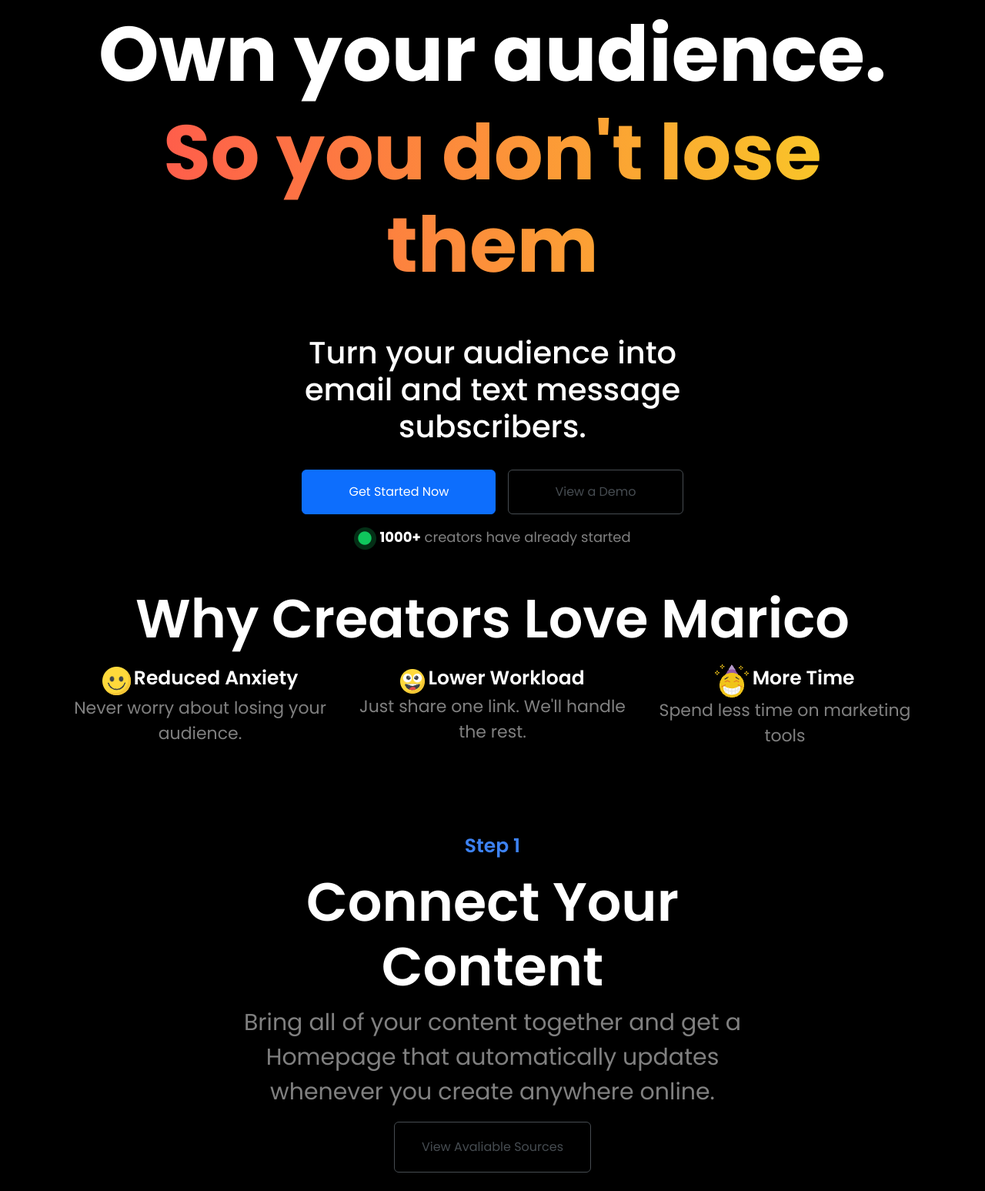
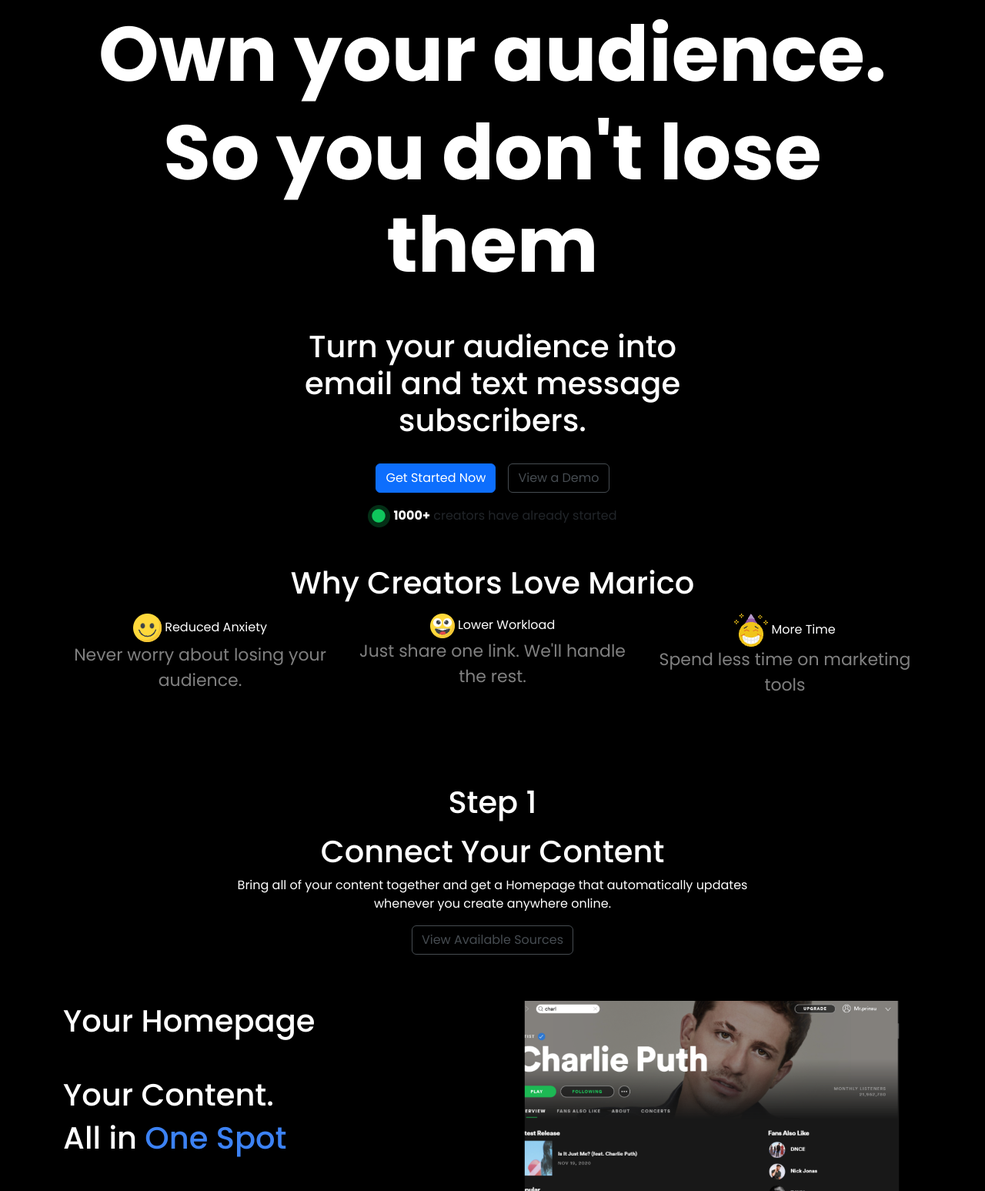
Before and after one commit to Muhammadzakhid/Marico, a plain HTML site: page index.html in a window 1280 px wide. Shown: the part 120-1667 px from the top of the page at 77% size. Drawn offline with Linux system fonts and the light colour scheme; files whose address does not match are found by name.

Commit message:
add comments

```diff
--- a/assets/main/css/style.css
+++ b/assets/main/css/style.css
@@ -41,19 +41,16 @@
     font-family: 'Poppins', sans-serif, serif;
 }
 
+/* Reset default styles */
 * {
     margin: 0;
     padding: 0;
     box-sizing: border-box;
 }
 
-/* ########################################## Home page section begin ######################################### */
-
+/* Home page section styles */
 /* Style for the background of the desktop version */
-.home {
-    background: #000;
-}
-
+.home,
 /* Style for the background of the mobile version */
 .home_mb {
     background: #000;
@@ -80,51 +77,20 @@
 }
 
 /* Styling for the main title on the page */
-.main_title {
+.main_title,
+/* Styling for the opinion title with a linear gradient */
+.main_title_opinion {
     font-size: 100px;
     font-weight: 700;
     color: #fff;
 }
 
-/* Styling for the opinion title with a linear gradient */
-.main_title_opinion {
-    font-size: 100px;
-    font-weight: 700;
-    background: linear-gradient(to right, #ff4e50, #f9d423);
-    -webkit-background-clip: text;
-    color: transparent;
-    display: inline-block;
-}
-
-.info_about {
-    color: #fff;
-    font-size: 40px;
-    font-weight: 500;
-}
-
-.btn_custom2 {
-    padding: 16px 60px;
-}
-
-.users {
-    color: gray;
-    font-size: 18px;
-}
-
-b {
-    color: #fff;
-}
-
-.about_main_title {
-    font-size: 70px;
-    font-weight: 600;
-    color: #fff;
-}
-
+.info_about,
+.btn_custom2,
+.users b,
+.about_main_title,
 .about_titles {
     color: #fff;
-    font-size: 25px;
-    font-weight: 600;
 }
 
 .about_titles_text {
@@ -133,54 +99,20 @@ b {
     color: grey;
 }
 
-/* ########################################## Home page section end ######################################### */
-
-/* ########################################## Step 1 begin ######################################### */
-
+/* Step 1 styles */
 .step_1 {
     background: #000;
 }
 
-.section_number {
-    color: rgb(61, 130, 242);
-    font-size: 25px;
-    font-weight: 600;
+.section_number,
+.section_title,
+.section_title_text,
+.homepage,
+.content_title,
+.ads {
+    color: #fff;
 }
 
-.section_title {
-    color: #fff;
-    font-size: 70px;
-    font-weight: 600;
-}
-
-.section_title_text {
-    font-size: 30px;
-    font-weight: 400;
-    color: gray;
-}
-
-.btn_custom3 {
-    padding: 20px 35px;
-    color: gray;
-}
-
-.homepage {
-    color: #fff;
-    font-size: 30px;
-    font-weight: 500;
-}
-
-.content_title {
-    color: #fff;
-    font-size: 75px;
-    font-weight: 600;
-}
-
-.ads {
-    color: #fff;
-    font-size: 75px;
-    font-weight: 600;
-}
 .ads2 {
     color: rgb(60, 130, 244);
 }
@@ -190,33 +122,16 @@ b {
     font-size: 23px;
     font-weight: 400;
 }
-/* ########################################## Step 1 end ######################################### */
 
-
-
-/* ########################################## Other information begin ######################################### */
-
-.step_2 {
-    background: #000;
-}
-
-.btn_custom4 {
-    padding: 20px 80px;
-    border-radius: 10px;
-}
-
-.step_3 {
-    background: #000;
-}
-
+/* Other information styles */
+.step_2,
+.btn_custom4,
+.step_3,
 .step_4 {
     background: #000;
 }
 
-/* ########################################## Other information end ######################################### */
-
-/* ########################################## Footer section begin ######################################### */
-
+/* Footer section styles */
 .footer {
     background: #000;
 }
@@ -225,9 +140,7 @@ b {
     list-style: none;
 }
 
-/* ########################################## Footer section end ######################################### */
-
-
+/* Media queries */
 /* Media query for screens with a maximum width of 768px */
 @media screen and (max-width: 768px) {
     /* Display the mobile version and hide the desktop version */
@@ -260,42 +173,43 @@ b {
     }
 }
 
-@media screen and (max-width: 768px){
-    .main_title {
-        font-size: 60px;
-    }
+@media screen and (max-width: 768px) {
+    /* Adjust font sizes for smaller screens */
+    .main_title,
     .main_title_opinion {
         font-size: 60px;
     }
+
     .info_about {
         font-size: 40px;
     }
-    .section_title {
+
+    .section_title,
+    .content_title {
         font-size: 45px;
     }
+
     .about_titles_text {
         font-size: 16px;
     }
-    .content_title {
-        font-size: 40px;
-    }
+
     .homepage {
         font-size: 25px;
     }
+
     .ads {
         font-size: 40px;
     }
 }
 
 @media screen and (max-width: 375px) {
-    .main_title{
-        font-size: 50px;
-    }
+    /* Further adjustments for even smaller screens */
+    .main_title,
     .main_title_opinion {
         font-size: 50px;
     }
+
     .about_main_title {
         font-size: 30px;
     }
-
 }
--- a/index.html
+++ b/index.html
@@ -7,7 +7,7 @@
   <!-- Title of the document -->
   <title>Marico</title>
   <!-- External stylesheets for Bootstrap and custom styles -->
-    <link rel="icon" type="image/x-ico"  href="./assets/main/img/Logo.png">
+  <link rel="icon" type="image/x-icon" href="./assets/main/img/Logo.png">
   <link rel="stylesheet" href="./assets/vendor/bootstrap/css/bootstrap.css" />
   <link rel="stylesheet" href="./assets/main/css/style.css" />
 </head>
@@ -211,17 +211,14 @@
   <div class="step_1">
     <div class="container">
 
-
-
       <div class="py-5">
         <h1 class="section_number d_text text-center">Step 1</h1>
         <div class="row d-flex justify-content-center">
           <h1 class="section_title d_text text-center mt-2 col-8">Connect Your Content</h1>
-        <p class="section_title_text d_text col-8 text-center">Bring all of your content together and get a Homepage that
-          automatically updates whenever you create anywhere online.</p>
+          <p class="section_title_text d_text col-8 text-center">Bring all of your content together and get a Homepage that automatically updates whenever you create anywhere online.</p>
         </div>
         <div class="d-flex justify-content-center">
-          <button type="button" class="btn btn-outline-secondary d_text btn_custom3" disabled>View Avaliable Sources</button>
+          <button type="button" class="btn btn-outline-secondary d_text btn_custom3" disabled>View Available Sources</button>
         </div>
       </div>
 
@@ -239,7 +236,7 @@
             </div>
             <div>
               <img src="./assets/main/img/Bullet2.png" alt="number 1">
-          <span class="ads_text d-text">Your page automatically updates whenever you create.</span>
+              <span class="ads_text d_text">Your page automatically updates whenever you create.</span>
             </div>
           </div>
 
@@ -247,10 +244,9 @@
             <button class="btn btn-primary d_text btn_custom2" type="button">Get Started Now</button>
             <button type="button" class="btn btn-outline-secondary d_text btn_custom2" disabled>View a Demo</button>
           </div>
-
         </div>
 
-        <div class="col-md-6 col-12  text-end mt-4 mt-md-0 ">
+        <div class="col-md-6 col-12  text-end mt-4 mt-md-0">
           <img src="./assets/main/img/Screen1.png" alt="Spotify screen" width="100%" height="auto">
         </div>
 
@@ -258,14 +254,9 @@
 
     </div>
   </div>
-
-
-
-
   <!-- ############################################## Step 1 end ############################################## -->
 
   <!-- ############################################## Step 2 begin ############################################## -->
-
   <div class="step_2">
     <div class="container">
 
@@ -273,8 +264,7 @@
         <h1 class="section_number d_text text-center">Step 2</h1>
         <div class="row d-flex justify-content-center">
           <h1 class="section_title d_text text-center mt-2 col-8">Share Your Homepage</h1>
-        <p class="section_title_text d_text col-8 text-center">Share your Wavium homepage link with your followers, and
-          we'll handle the rest.</p>
+          <p class="section_title_text d_text col-8 text-center">Share your Wavium homepage link with your followers, and we'll handle the rest.</p>
         </div>
       </div>
 
@@ -293,11 +283,8 @@
         </div>
       </div>
 
-
     </div>
   </div>
-
-
   <!-- ############################################## Step 2 end ############################################## -->
 
   <!-- ############################################## Step 3 begin ############################################## -->
@@ -308,8 +295,7 @@
         <h1 class="section_number d_text text-center">Step 3</h1>
         <div class="row d-flex justify-content-center">
           <h1 class="section_title d_text text-center mt-2 col-8">Send Emails & Text Messages</h1>
-        <p class="section_title_text d_text col-8 text-center">No more going through a social platform. Reach and engage
-          your audience directly over email and text massage.</p>
+          <p class="section_title_text d_text col-8 text-center">No more going through a social platform. Reach and engage your audience directly over email and text message.</p>
         </div>
       </div>
 
@@ -346,12 +332,9 @@
 
     </div>
   </div>
-
   <!-- ############################################## Step 3 end ############################################## -->
 
-
   <!-- ############################################## Step 4 begin ############################################## -->
-
   <div class="step_4">
 
     <h1 class="section_title d_text text-center py-5">Experts Agree</h1>
@@ -364,11 +347,9 @@
       <img src="./assets/main/img/Audience.png" alt="audience image" width="100%%" height="auto">
     </div>
   </div>
-
   <!-- ############################################## Step 4 end ############################################## -->
 
   <!-- ############################################## Footer section begin ############################################## -->
-
   <div class="footer">
     <div class="container">
 
@@ -410,10 +391,8 @@
       </div>
     </footer>
 
-
   </div>
 </div>
-
 <!-- ############################################## Footer section end ############################################## -->
 
 <!-- Include Bootstrap JavaScript -->
```
Lines whose indentation alone changed are shown as unchanged.
